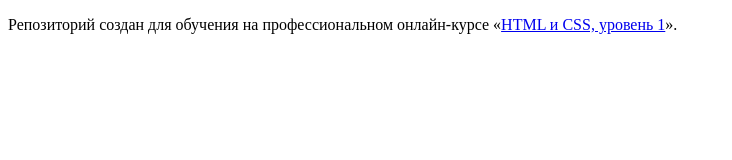
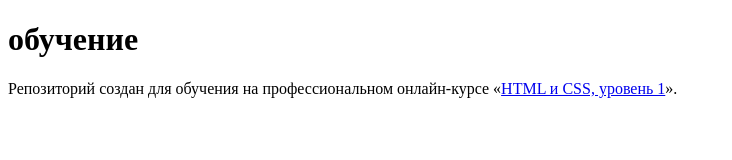
Before and after one commit to ARURIO/1079951-barbershop-25, a plain HTML site: page index.html in a window 1280 px wide. Shown: the whole page, without its empty margins (0-732 px from the left). Drawn offline with Linux system fonts and the light colour scheme.

Commit message:
Добавляет заголовок Обучение

```diff
--- a/index.html
+++ b/index.html
@@ -4,6 +4,7 @@
     <meta charset="utf-8">
     <title>HTML Academy: Барбершос</title>
   </head>
+  <h1>обучение</h1>
   <body>
 
     <p>Репозиторий создан для обучения на профессиональном онлайн‑курсе «<a href="https://htmlacademy.ru/intensive/htmlcss">HTML и CSS, уровень 1</a>».</p>
```
